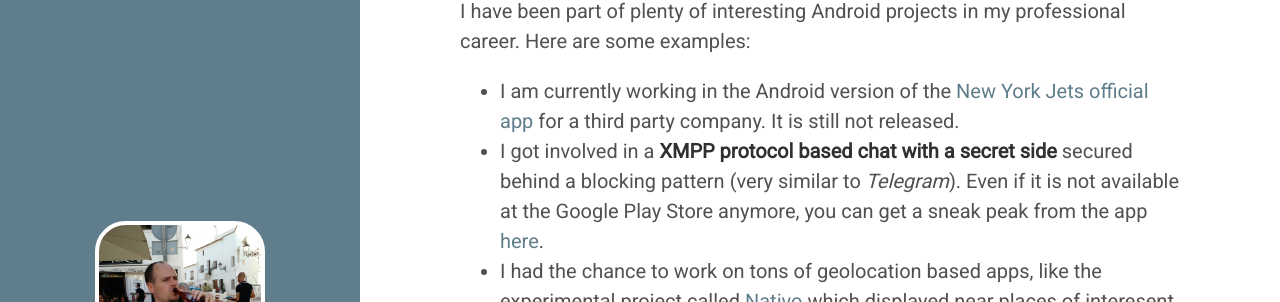
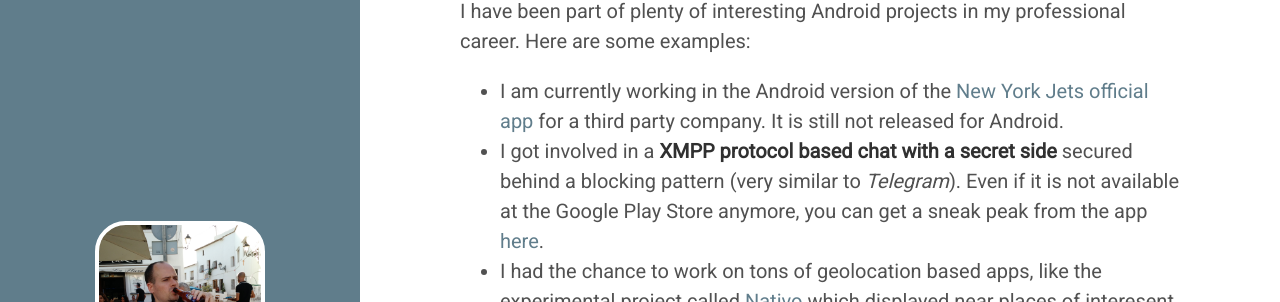
Before and after one commit to raja-ar/jorgecastilloprz.github.io, a Jekyll site: the page built from about.md, in a window 1280 px wide and 900 px high, scrolled down 311 px. Shown: the part 151-453 px from the top of the window. Built offline with Jekyll 4.4.1, drawn with Linux system fonts in a browser that asks for light colours; Markdown is read by kramdown in place of the engine named in the settings.

Commit message:
up to date.

```diff
--- a/about.md
+++ b/about.md
@@ -17,7 +17,7 @@ And the spanish community is pretty good, i have to say.
 
 I have been part of plenty of interesting Android projects in my professional career. Here are some examples:
 
-* I am currently working in the Android version of the [New York Jets official app](https://itunes.apple.com/us/app/official-new-york-jets/id460494117?mt=8) for a third party company. It is still not released.
+* I am currently working in the Android version of the [New York Jets official app](https://itunes.apple.com/us/app/official-new-york-jets/id460494117?mt=8) for a third party company. It is still not released for Android.
 * I got involved in a **XMPP protocol based chat with a secret side** secured behind a blocking pattern (very similar to *Telegram*). Even if it is not available at the Google Play Store anymore, you can get a sneak peak from the app [here](http://www.droiders.com/es/tag/enjoystr-es/).
 * I had the chance to work on tons of geolocation based apps, like the experimental project called [Nativo](https://play.google.com/store/apps/details?id=com.droiders.android.nativovanilla) which displayed near places of interesent around you using augmented reality. This project was mainly created for Google Glass, but an early version was created too for mobile.
 * I worked in countless `GLASS` applications too, as in some `Android Wear` apps.
```
